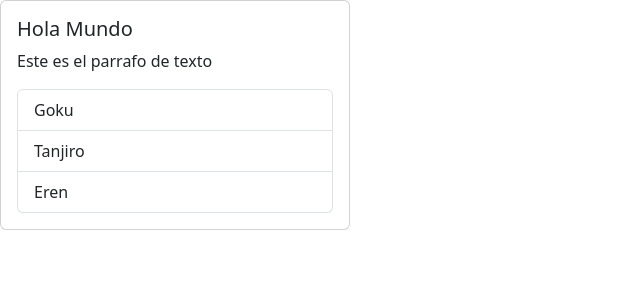
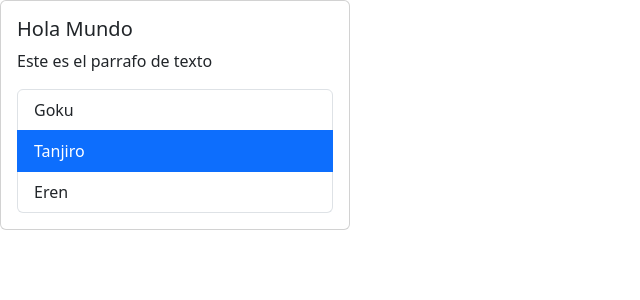
Before and after one commit to Isaac-Torres-dev/React-App, a React (Vite) app: page / in a window 1280 px wide. Shown: the top 300 px of the page, without its empty margins (0-640 px from the left). Built offline with nearby package versions, Linux system fonts and the light colour scheme.

Commit message:
actualizar una variable , no funciona

```diff
--- a/src/components/List.tsx
+++ b/src/components/List.tsx
@@ -5,7 +5,9 @@ type Props = {
 };
 
 function List({ data }: Props) {
+  let index = 1;
   const handleClick = (e: string, indice: number) => {
+    index = indice;
     console.log(`Elemento ${e} Indice ${indice}`);
   };
   return (
@@ -14,7 +16,7 @@ function List({ data }: Props) {
         <li
           onClick={() => handleClick(elemento, indice)}
           key={elemento}
-          className="list-group-item"
+          className={`list-group-item ${index == indice ? "active" : ""}`}
         >
           {elemento}
         </li>
```
